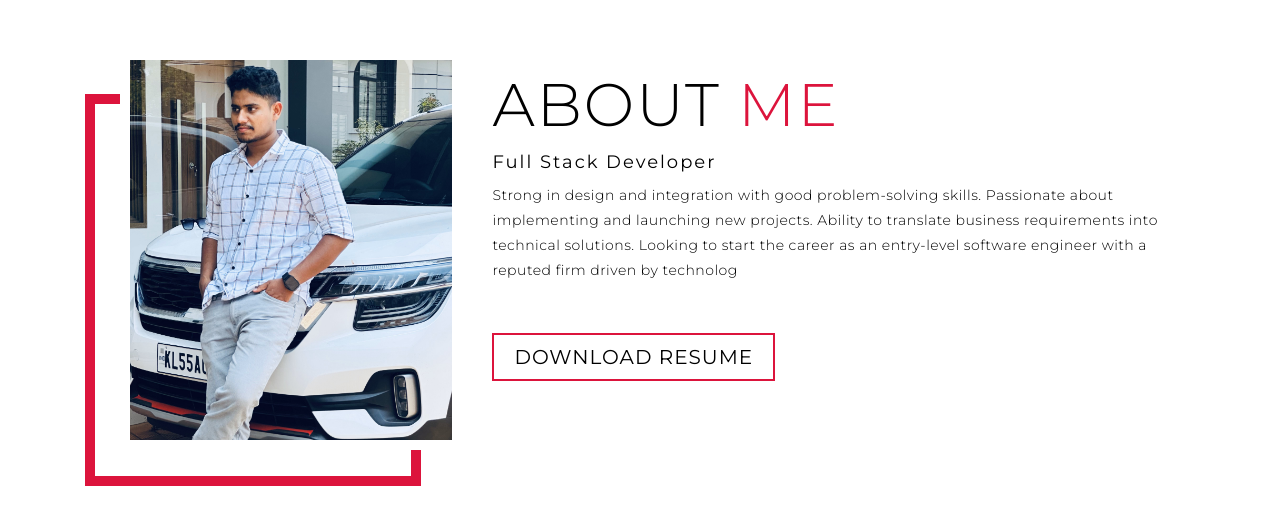
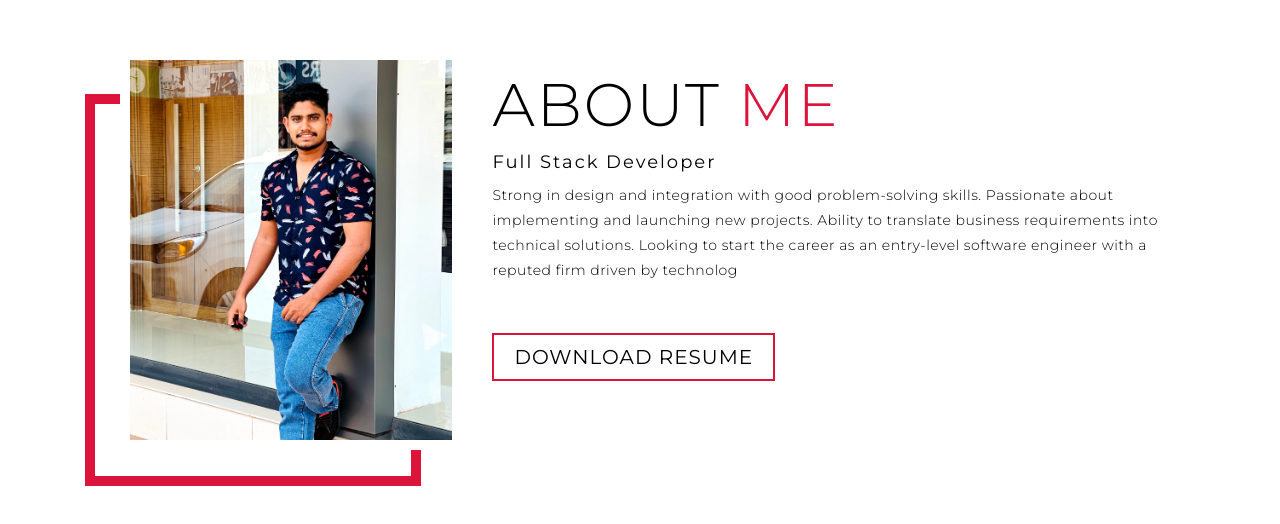
Before and after one commit to shahabasahmd/shahabas.github.io, a plain HTML site: page index.html in a window 1280 px wide. Shown: the part 3101-3625 px from the top of the page. Drawn offline with Linux system fonts and the light colour scheme.

Commit message:
Update index.html for changing the image

```diff
--- a/index.html
+++ b/index.html
@@ -145,7 +145,7 @@
     <div class="about container">
       <div class="col-left">
         <div class="about-img">
-          <img src="./img/IMG_0111.jpg" alt="img">
+          <img src="./img/s1.jpg" alt="img">
         </div>
       </div>
       <div class="col-right">
```
